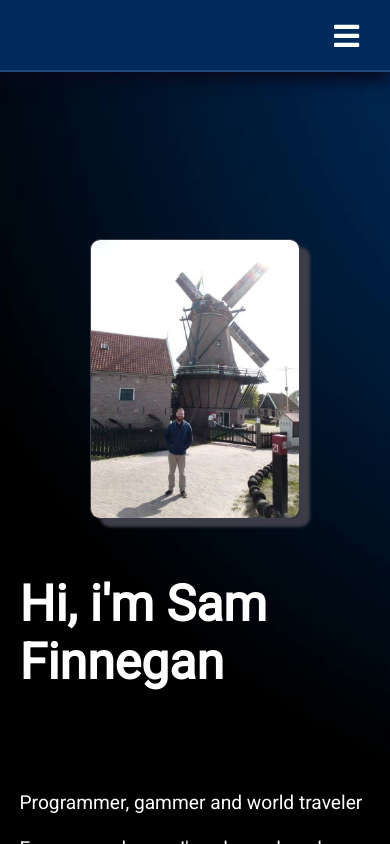
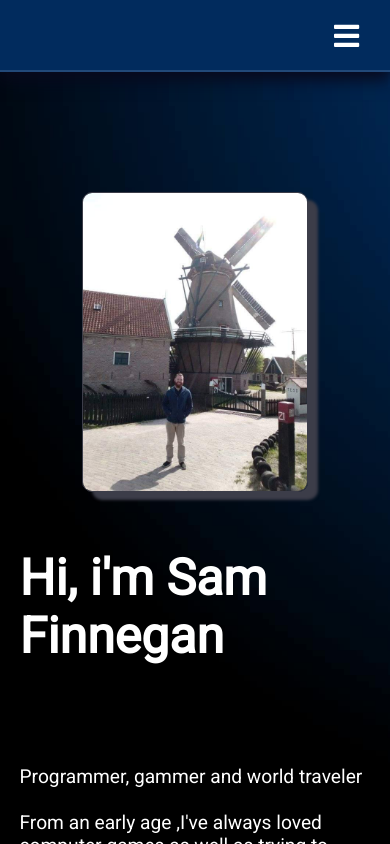
Before and after one commit to SamLinoFinnegan/Portfolio-website, a React (Create React App) app: page /about in a window 390 px wide. Built offline with nearby package versions, Linux system fonts and the light colour scheme.

Commit message:
Updated about page

```diff
--- a/src/components/About/About.module.css
+++ b/src/components/About/About.module.css
@@ -56,7 +56,7 @@ span{
         display: flex;
         justify-content: center;
         flex-direction: column;
-        min-height: 3200px;
+        min-height: 3150px;
 
     }
     .samImg, .larissaImg{
@@ -67,7 +67,7 @@ span{
 
     }
     .samImg img, .larissaImg img{
-        width: 13em;
+        width: 14em;
     }
     .samText p, .larissaText p{
         font-size: 1.2em;
```
